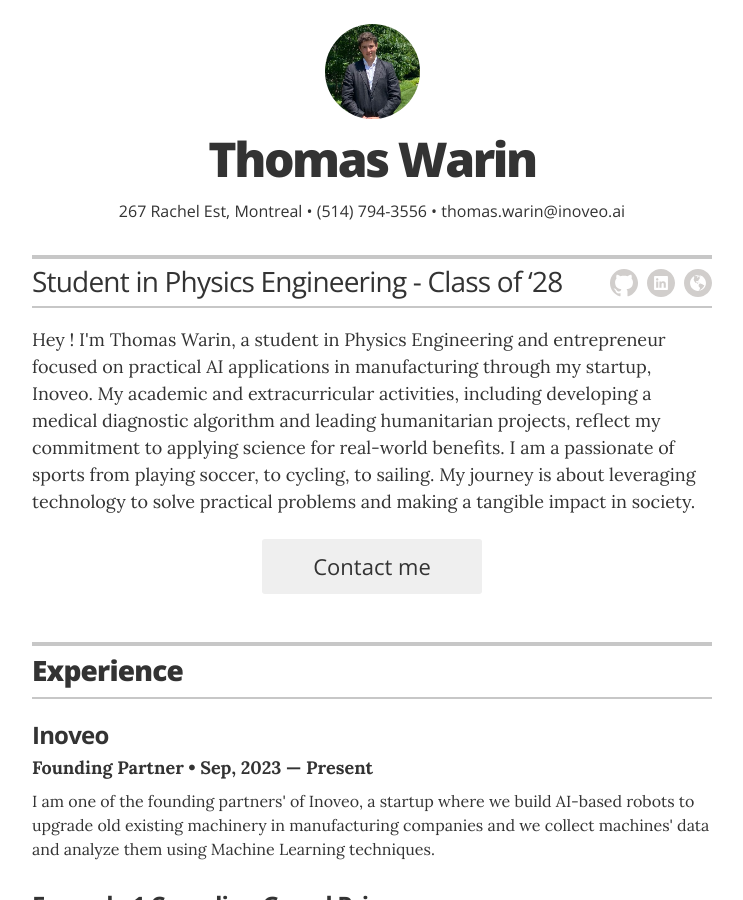
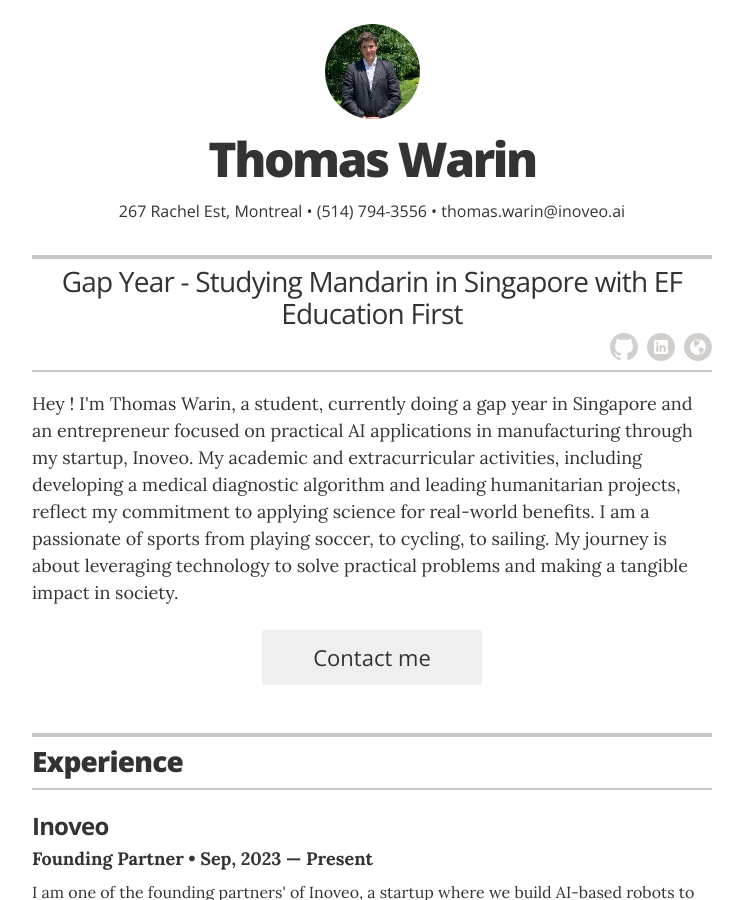
Before and after one commit to Tamus500/tamus500.github.io, a Jekyll site: the page built from index.html, in a window 1280 px wide and 900 px high. Shown: the whole window, without its empty margins (268-1011 px from the left). Built offline with Jekyll 4.4.1, drawn with Linux system fonts in a browser that asks for light colours.

Commit message:
Update _config.yml

```diff
--- a/_config.yml
+++ b/_config.yml
@@ -11,7 +11,7 @@
 # Resume settings
 resume_avatar:                  "true"
 resume_name:                    "Thomas Warin"
-resume_title:                   "Student in Physics Engineering - Class of ‘28"
+resume_title:                   "Gap Year - Studying Mandarin in Singapore with EF Education First"
 
 # used for the contact button in _layouts/resume.html
 resume_contact_email:           "thomas.warin@inoveo.ai"
@@ -23,7 +23,7 @@
 resume_header_contact_info:     "267 Rachel Est, Montreal • (514) 794-3556 • thomas.warin@inoveo.ai"
 display_header_contact_info:    "true"
 
-resume_header_intro: "<p>Hey ! I'm Thomas Warin, a student in Physics Engineering and entrepreneur focused on practical AI applications in manufacturing through my startup, Inoveo. My academic and extracurricular activities, including developing a medical diagnostic algorithm and leading humanitarian projects, reflect my commitment to applying science for real-world benefits. I am a passionate of sports from playing soccer, to cycling, to sailing. My journey is about leveraging technology to solve practical problems and making a tangible impact in society.</p>"
+resume_header_intro: "<p>Hey ! I'm Thomas Warin, a student, currently doing a gap year in Singapore and an entrepreneur focused on practical AI applications in manufacturing through my startup, Inoveo. My academic and extracurricular activities, including developing a medical diagnostic algorithm and leading humanitarian projects, reflect my commitment to applying science for real-world benefits. I am a passionate of sports from playing soccer, to cycling, to sailing. My journey is about leveraging technology to solve practical problems and making a tangible impact in society.</p>"
 
 # use "yes" to display the email contact button,
 # "no" to display an "I'm not looking for work" message,
```
